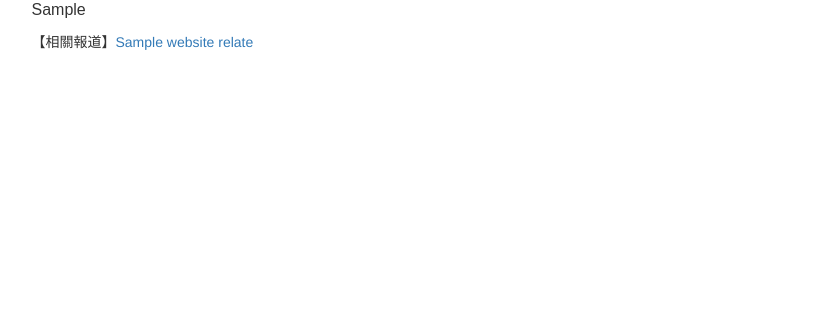
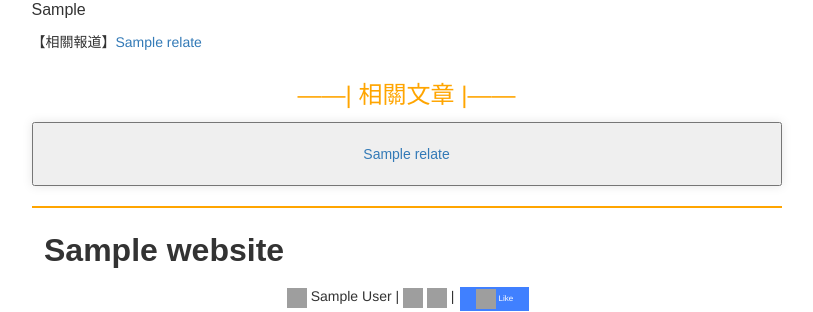
Before and after one commit to rrvspk123/A04-EA-Project, a Flask app: page /wbase/1 in a window 1280 px wide. Shown: the part 761-1073 px from the top of the page, without its empty margins (151-964 px from the left). Run offline with Flask 3, Linux system fonts and the light colour scheme; tables that the repository leaves empty hold one stand-in row (values such as "Sample post"); a database or web service that is not in the repository returns one stand-in record (values such as "Sample title"); some libraries are stand-ins or nearby versions; grey boxes are pictures that could not be loaded.

Commit message:
wbase.html update #3

```diff
--- a/app/routes.py
+++ b/app/routes.py
@@ -67,8 +67,9 @@ def page(id):
     conn.close()
     new_data = db.session.query(newest_info).all()
     web_relate = db.session.query(Website_relate).all()
+    website = db.session.query(Website).all()
     # 渲染模板
-    return render_template('wbase.html.j2', title=result[0], link_p=result[1],author=result[2],middle_data=result[3],title_r=result_r[0],link=result_r[1],new_data=new_data,web_relate=web_relate)
+    return render_template('wbase.html.j2', title=result[0], link_p=result[1],author=result[2],middle_data=result[3],title_r=result_r[0],link=result_r[1],new_data=new_data,web_relate=web_relate,website=website)
 
 @app.route('/addweb_n', methods=['GET', 'POST'])
 def addweb_n():
--- a/app/templates/wbase.html.j2
+++ b/app/templates/wbase.html.j2
@@ -44,7 +44,7 @@
         cursor: pointer;
     }
     .web_relate{
-        text-align: center;;
+        text-align: center;
     }
     .underline-btn {
         border: none;
@@ -73,6 +73,44 @@
 .postcard-body:hover {
   background-color: orange;
 }
+.name_tag1{
+  color:orange;
+  position: absolute;
+  left: 50%;
+  transform: translateX(-50%);
+  margin:auto;
+}
+
+.postcard2 {
+  width: 100%;
+  height: 100%;
+  background-color: #fff;
+  box-shadow: 0 0 10px rgba(0, 0, 0, 0.1);
+  overflow: hidden;
+  font-family: Arial, sans-serif;
+  transition: transform 0.2s ease-in-out;
+  text-align: center;
+}
+
+.postcard2:hover {
+  background-color: yellow;
+}
+.postcard-body2 {
+  padding: 20px;
+  width: 100%;
+}
+.postcard-body2:hover {
+  background-color: orange;
+}
+.middle{
+  justify-content: center;
+}
+.underline {
+  height: 2px;
+  width: 100%;
+  background-color: orange;
+}
+
 
 
     </style>
@@ -135,10 +173,32 @@
                 <nav>
                     {% for row in web_relate %}
                         <p>
-                            【相關報道】<a href="{{ link }}">{{ title_r }}</a>
+                            【相關報道】<a href="{{ row.link }}">{{ row.title_r }}</a>
                         </p>
                     {% endfor %}
                 </nav>
+                <br>
+                <div class="middle">
+                    <nav class="">
+                        <h3 class="name_tag1">
+                            ——|
+                            相關文章
+                            |——
+                        </h3>
+                    </nav>
+                    <br>
+                    <br>
+                    {% for row in web_relate %}
+                        <div class="postcard2">
+                            <button class="postcard-body2">
+                                <a href="{{ row.link }}">{{ row.title_r }}</a>
+                            </button>
+                        </div>
+                    {% endfor %}
+                    <br>
+                    <div class="underline"></div>
+                    <br>
+                </div>
             </nav>
             <nav class="col-sm-3">
                 <h2 class="web_relate">最新内容</h2>
@@ -152,6 +212,69 @@
             </nav>
         </nav>
     </nav>
+    {# for looping other website#}
+    {% for row in website %}
+        <div class="container">
+            <nav class="col-sm-1">
+            </nav>
+            <nav class="col-sm-8">
+                <tr>
+                    <p class="a_title">{{ row.title }}</p>
+                    <div class="author">
+                        <img class="bookmark_icon"
+                             src="https://static-00.iconduck.com/assets.00/tag-icon-256x256-fzxqu53z.png"
+                             alt="bookmark">
+                        <span>{{ row.author }}</span>
+                        <span>|</span>
+                        <img class="bookmark_icon"
+                             src="https://cdn0.iconfinder.com/data/icons/interface-editing-and-time-1/64/in-plus-zoom-512.png"
+                             alt="search_plus"/>
+                        <img class="bookmark_icon"
+                             src="https://icons.veryicon.com/png/o/miscellaneous/offerino-icons/search-minus-2.png"
+                             alt="search_minus"/>
+                        <span>|</span>
+                        <button class="button">
+                            <img class="bookmark_icon"
+                                 src="https://cdn-icons-png.flaticon.com/512/2107/2107956.png"
+                                 alt=""/>
+                            Like
+                        </button>
+                    </div>
+                    <img src="{{ row.link_p }}" width="750" height="500" />
+                    <p class="a_middle">{{ row.middle_data }}</p>
+                </tr>
+                <nav>
+                    {% for row in web_relate %}
+                        <p>
+                            【相關報道】<a href="{{ row.link }}">{{ row.title_r }}</a>
+                        </p>
+                    {% endfor %}
+                </nav>
+                <br>
+                <div class="middle">
+                    <nav class="">
+                        <h3 class="name_tag1">
+                            ——|
+                            相關文章
+                            |——
+                        </h3>
+                    </nav>
+                    <br>
+                    <br>
+                    {% for row in web_relate %}
+                        <div class="postcard2">
+                            <button class="postcard-body2">
+                                <a href="{{ row.link }}">{{ row.title_r }}</a>
+                            </button>
+                        </div>
+                    {% endfor %}
+                    <br>
+                    <div class="underline"></div>
+                    <br>
+                </div>
+            </nav>
+        </div>
+    {% endfor %}
     <br />
     <br />
 {% endblock %}
```
